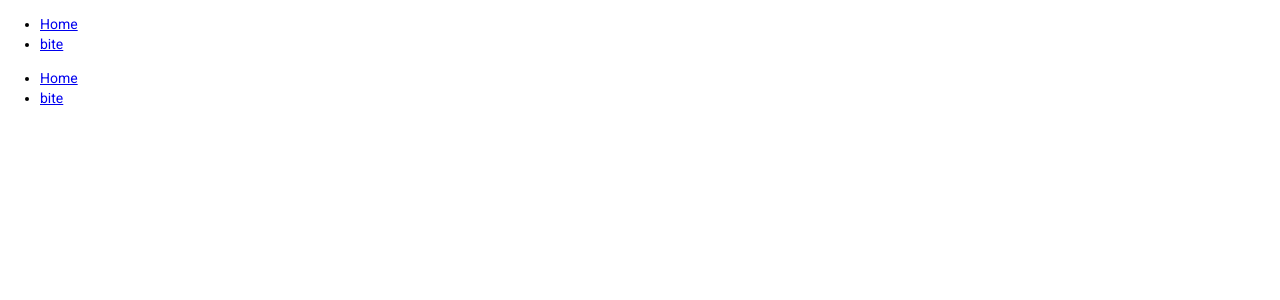
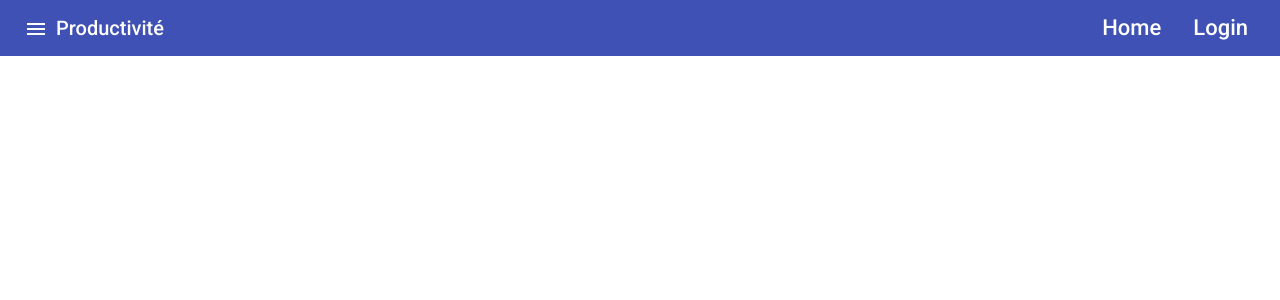
Before and after one commit to HassanBzd/ProjetTutS4FrontEnd, an Angular app: page / in a window 1280 px wide. Shown: the top 300 px of the page. Built offline with nearby package versions, Linux system fonts and the light colour scheme.

Commit message:
add Toolbar

```diff
--- a/package.json
+++ b/package.json
@@ -26,7 +26,7 @@
     "zone.js": "~0.11.3"
   },
   "devDependencies": {
-    "@angular-devkit/build-angular": "~0.1102.8",
+    "@angular-devkit/build-angular": "^0.1102.12",
     "@angular/cli": "~11.2.8",
     "@angular/compiler-cli": "~11.2.9",
     "@types/jasmine": "~3.6.0",
--- a/src/app/app-routing.module.ts
+++ b/src/app/app-routing.module.ts
@@ -5,7 +5,7 @@ import {AppComponent} from './app.component';
 
 
 const routes: Routes = [
-  { path: '', component: AppComponent},
+  {path: '' , redirectTo: 'AppComponent', pathMatch: 'full'},
   { path: 'login', component: LoginComponent}
 ];
 
--- a/src/app/app.component.html
+++ b/src/app/app.component.html
@@ -1,7 +1,24 @@
-<nav>
-  <ul>
-    <li><a routerLinkActive="selected" routerLink="/">Home</a></li>
-    <li><a routerLinkActive="selected" routerLink="/login">bite</a></li>
-  </ul>
-</nav>
+
+  <mat-toolbar color="primary">
+    <div fxShow="true" fxHide.gt-sm="true">
+      <button mat-icon-button (click)="sidenav.toggle()">
+        <mat-icon>menu</mat-icon>
+      </button>
+    </div>
+    <span>Productivité</span>
+    <span class="example-spacer"></span>
+    <div >
+      <a mat-button routerLink="/">Home</a>
+      <a mat-button routerLink="/login">Login</a>
+    </div>
+  </mat-toolbar>
+  <mat-sidenav-container fxFlexFill class="example-container">
+
+    <mat-sidenav color="primary" #sidenav fxLayout="column" mode="over"  opened="false" fxHide.gt-sm="true">
+      <div fxLayout="column">
+        <a mat-button routerLink="/">Home</a>
+        <a mat-button routerLink="/login">Login</a>
+      </div>
+    </mat-sidenav>
+  </mat-sidenav-container>
 <router-outlet></router-outlet>
--- a/src/app/app.component.scss
+++ b/src/app/app.component.scss
@@ -0,0 +1,26 @@
+.mat-toolbar{
+    height: 7vh;
+  }
+
+  div {
+      overflow: inherit;
+  }
+
+  a{
+      text-decoration: none;
+      font-size: 110%;
+      white-space: normal;
+  }
+
+  button{
+      font-size: 110%;
+      min-width: min-content;
+  }
+
+  .example-icon {
+      padding: 0 14px;
+    }
+
+    .example-spacer {
+      flex: 1 1 auto;
+    }
```
Also changed, not shown: src/app/app.module.ts (+13 -1 lines), src/app/auth/auth.module.ts (+5 -2 lines), 1 other file (tests, documents, lock files or other folders).
